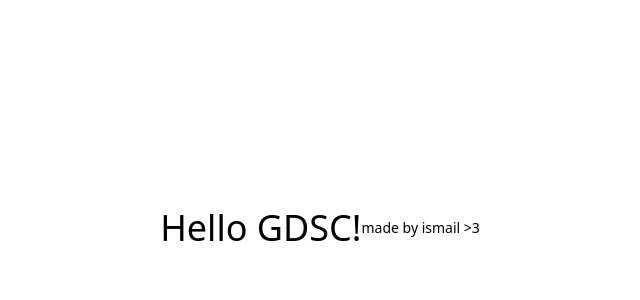
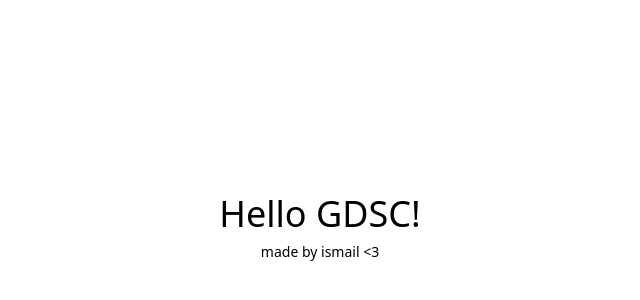
Before and after one commit to 1sma31L/gdsc-ensta, a Next.js app: page / in a window 1280 px wide. Shown: the part 172-472 px from the top of the page, without its empty margins (320-960 px from the left). Built offline with nearby package versions, Linux system fonts and the light colour scheme.

Commit message:
Update Home component to display "Hello GDSC!" with corrected author name

```diff
--- a/src/app/page.tsx
+++ b/src/app/page.tsx
@@ -1,8 +1,8 @@
 export default function Home() {
 	return (
-		<main className="flex justify-center items-center w-full h-screen">
+		<main className="flex flex-col gap-2 justify-center items-center w-full h-screen">
 			<h1 className="text-4xl">Hello GDSC!</h1>
-			<p className="text-sm">made by ismail &gt;3</p>
+			<p className="text-sm">made by ismail &lt;3</p>
 		</main>
 	);
 }
```
